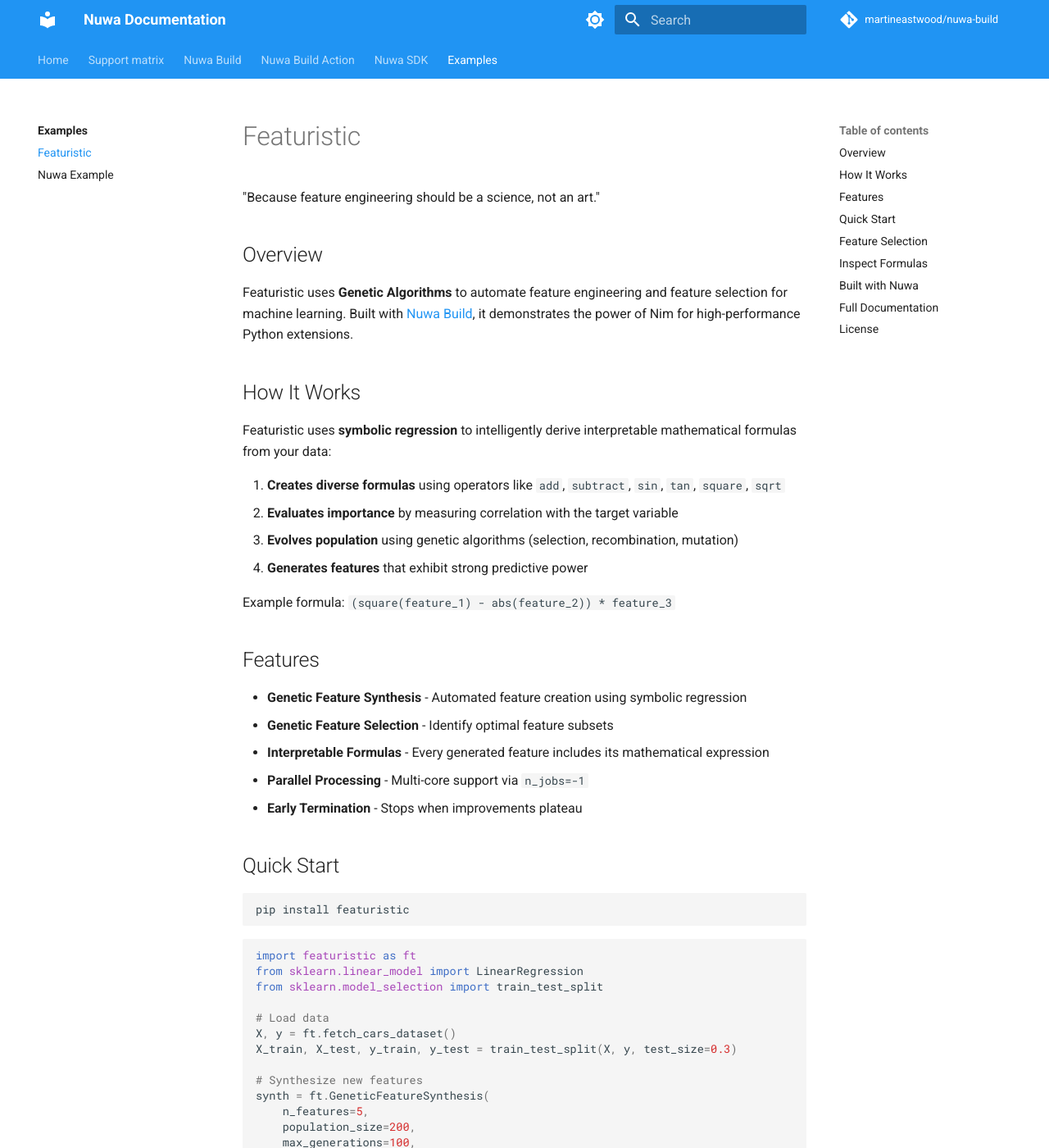
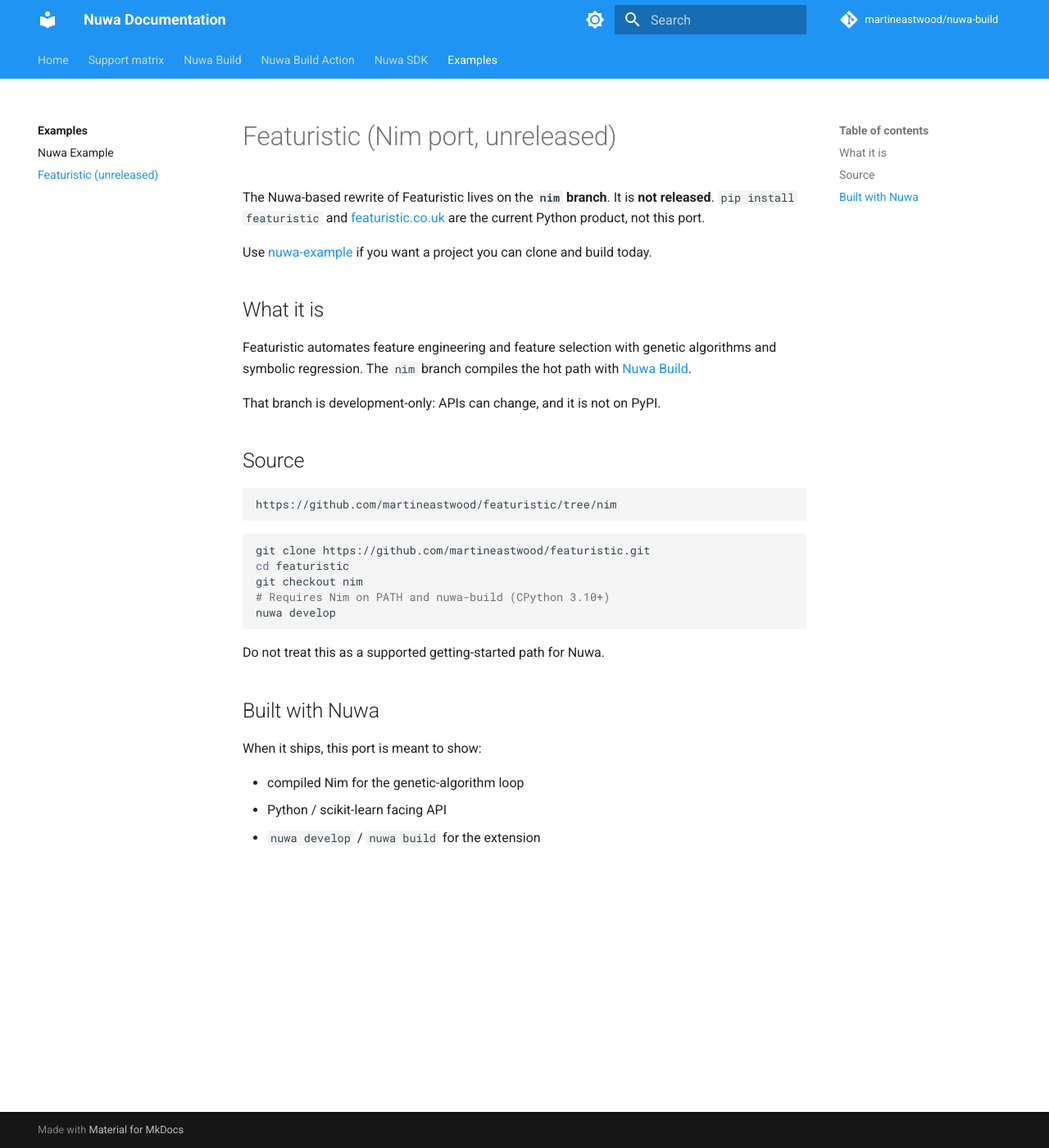
Before and after one commit to martineastwood/nuwa-docs, an MkDocs documentation site: the page built from docs/examples/featuristic/index.md, in a window 1280 px wide and 1400 px high. Shown: the whole window at 82% size. Built offline with MkDocs 1.6.1 and Material for MkDocs 9.7.7, drawn with Linux system fonts in a browser that asks for light colours; comment, search, counter and statistics services are not loaded; the version menu is left out; some of the changed text lies outside the part shown.

Commit message:
docs: clarify Featuristic's status as an unreleased Nim branch; update examples and navigation

````diff
--- a/docs/examples/featuristic/index.md
+++ b/docs/examples/featuristic/index.md
@@ -1,105 +1,35 @@
-# Featuristic
+# Featuristic (Nim port, unreleased)
 
-"Because feature engineering should be a science, not an art."
+The Nuwa-based rewrite of Featuristic lives on the **`nim` branch**. It is **not released**. `pip install featuristic` and [featuristic.co.uk](https://www.featuristic.co.uk/) are the current Python product, not this port.
 
-## Overview
+Use [nuwa-example](../nuwa-example/) if you want a project you can clone and build today.
 
-Featuristic uses **Genetic Algorithms** to automate feature engineering and feature selection for machine learning. Built with [Nuwa Build](../../nuwa-build/), it demonstrates the power of Nim for high-performance Python extensions.
+## What it is
 
-## How It Works
+Featuristic automates feature engineering and feature selection with genetic algorithms and symbolic regression. The `nim` branch compiles the hot path with [Nuwa Build](../../nuwa-build/).
 
-Featuristic uses **symbolic regression** to intelligently derive interpretable mathematical formulas from your data:
+That branch is development-only: APIs can change, and it is not on PyPI.
 
-1. **Creates diverse formulas** using operators like `add`, `subtract`, `sin`, `tan`, `square`, `sqrt`
-2. **Evaluates importance** by measuring correlation with the target variable
-3. **Evolves population** using genetic algorithms (selection, recombination, mutation)
-4. **Generates features** that exhibit strong predictive power
+## Source
 
-Example formula: `(square(feature_1) - abs(feature_2)) * feature_3`
-
-## Features
-
-- **Genetic Feature Synthesis** - Automated feature creation using symbolic regression
-- **Genetic Feature Selection** - Identify optimal feature subsets
-- **Interpretable Formulas** - Every generated feature includes its mathematical expression
-- **Parallel Processing** - Multi-core support via `n_jobs=-1`
-- **Early Termination** - Stops when improvements plateau
-
-## Quick Start
+```text
+https://github.com/martineastwood/featuristic/tree/nim
+```
 
 ```bash
-pip install featuristic
+git clone https://github.com/martineastwood/featuristic.git
+cd featuristic
+git checkout nim
+# Requires Nim on PATH and nuwa-build (CPython 3.10+)
+nuwa develop
 ```
 
-```python
-import featuristic as ft
-from sklearn.linear_model import LinearRegression
-from sklearn.model_selection import train_test_split
-
-# Load data
-X, y = ft.fetch_cars_dataset()
-X_train, X_test, y_train, y_test = train_test_split(X, y, test_size=0.3)
-
-# Synthesize new features
-synth = ft.GeneticFeatureSynthesis(
-    n_features=5,
-    population_size=200,
-    max_generations=100,
-    early_termination_iters=25,
-)
-synth.fit(X_train, y_train)
-
-# Transform data
-X_train_new = synth.transform(X_train)
-X_test_new = synth.transform(X_test)
-
-# Train model
-model = LinearRegression()
-model.fit(X_train_new, y_train)
-```
-
-## Feature Selection
-
-Use genetic algorithms to find the optimal feature subset:
-
-```python
-def objective_function(X, y):
-    model = LinearRegression()
-    scores = cross_val_score(model, X, y, cv=3, scoring="neg_mean_absolute_error")
-    return scores.mean() * -1
-
-selector = ft.GeneticFeatureSelector(
-    objective_function,
-    population_size=200,
-    max_generations=100,
-)
-selector.fit(X_train_new, y_train)
-
-X_selected = selector.transform(X_train_new)
-```
-
-## Inspect Formulas
-
-View the mathematical expressions behind generated features:
-
-```python
-info = synth.get_feature_info()
-print(info["formula"].iloc[0])
-# Output: -(abs((cube(model_year) / horsepower)))
-```
+Do not treat this as a supported getting-started path for Nuwa.
 
 ## Built with Nuwa
 
-Featuristic is a real-world example of using the Nuwa toolchain:
+When it ships, this port is meant to show:
 
-- **High-performance computation** - Nim's speed for genetic algorithms
-- **Easy Python interop** - Seamless integration with scikit-learn
-- **Zero-configuration builds** - `nuwa build` handles everything
-
-## Full Documentation
-
-For detailed documentation, API reference, and more examples, visit [featuristic.co.uk](https://www.featuristic.co.uk/).
-
-## License
-
-MIT
+- compiled Nim for the genetic-algorithm loop
+- Python / scikit-learn facing API
+- `nuwa develop` / `nuwa build` for the extension
--- a/docs/examples/index.md
+++ b/docs/examples/index.md
@@ -1,29 +1,23 @@
 # Examples
 
-Welcome to the Nuwa examples section. This collection of projects demonstrates how to use the Nuwa toolchain to build Python extensions with Nim.
+Start with **nuwa-example**. Featuristic’s Nim port is still on a branch and is not a released Nuwa demo.
 
-## Available Examples
+## Available examples
 
-- **[Featuristic](featuristic/)** - Feature engineering tools for machine learning, built with Nim
-- **[Nuwa Example](nuwa-example/)** - Basic examples demonstrating Nuwa Build fundamentals
+- **[Nuwa Example](nuwa-example/)** — template-style project: `nuwa develop`, tests, and a publish workflow. This is the one to clone.
+- **[Featuristic (Nim port)](featuristic/)** — larger genetic-programming library. Source is the [`nim` branch](https://github.com/martineastwood/featuristic/tree/nim) only. It is not on PyPI; `pip install featuristic` is the existing Python package.
 
-## Getting Started
+## Getting started
 
-Each example is a complete, working project. To explore them:
+1. Clone [nuwa-example](https://github.com/martineastwood/nuwa-example)
+2. Install a Nim compiler and `pip install nuwa-build`
+3. Run `nuwa develop` (installs `nimble-deps`)
+4. Run `python example.py` or `pytest`
 
-1. **Clone the example repository** or navigate to its source
-2. **Install dependencies** - `nuwa develop` installs `nimble-deps` (nimpy and nuwa_sdk)
-3. **Build with Nuwa** - Run `nuwa develop` for development
-4. **Run the code** - Each example includes test files or demonstration scripts
+## Contributing examples
 
-## Contributing Examples
+Projects that are useful as examples:
 
-Have you built something cool with Nuwa? We'd love to add it to the examples collection!
-
-Good example projects:
-- Show real-world use cases
-- Include clear documentation
-- Have working tests
-- Demonstrate specific Nim/Python interop patterns
-
-Feel free to submit a PR or open an issue to share your project.
+- Can be built with current nuwa-build from the default branch or a tagged release
+- Include tests and a short README
+- Do not require an unreleased product branch unless that is stated clearly
--- a/mkdocs.yml
+++ b/mkdocs.yml
@@ -68,8 +68,8 @@
       - Type Mappings: nuwa-sdk/types.md
   - Examples:
       - Overview: examples/index.md
-      - Featuristic: examples/featuristic/index.md
       - Nuwa Example: examples/nuwa-example/index.md
+      - Featuristic (unreleased): examples/featuristic/index.md
 
 extra:
   version:
````
Also changed, not shown: CHANGELOG.md (+1 -0 lines), docs/index.md (+1 -1 lines).
